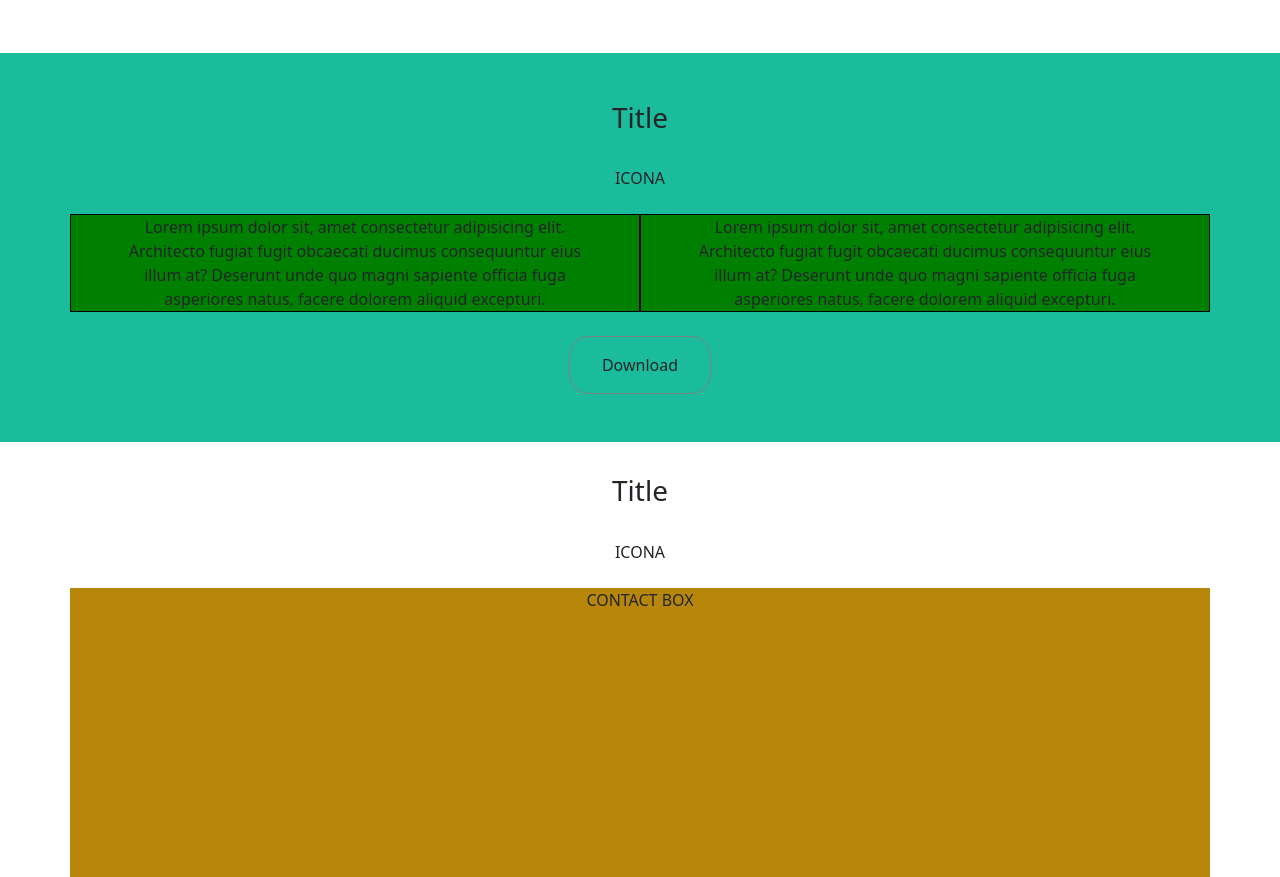
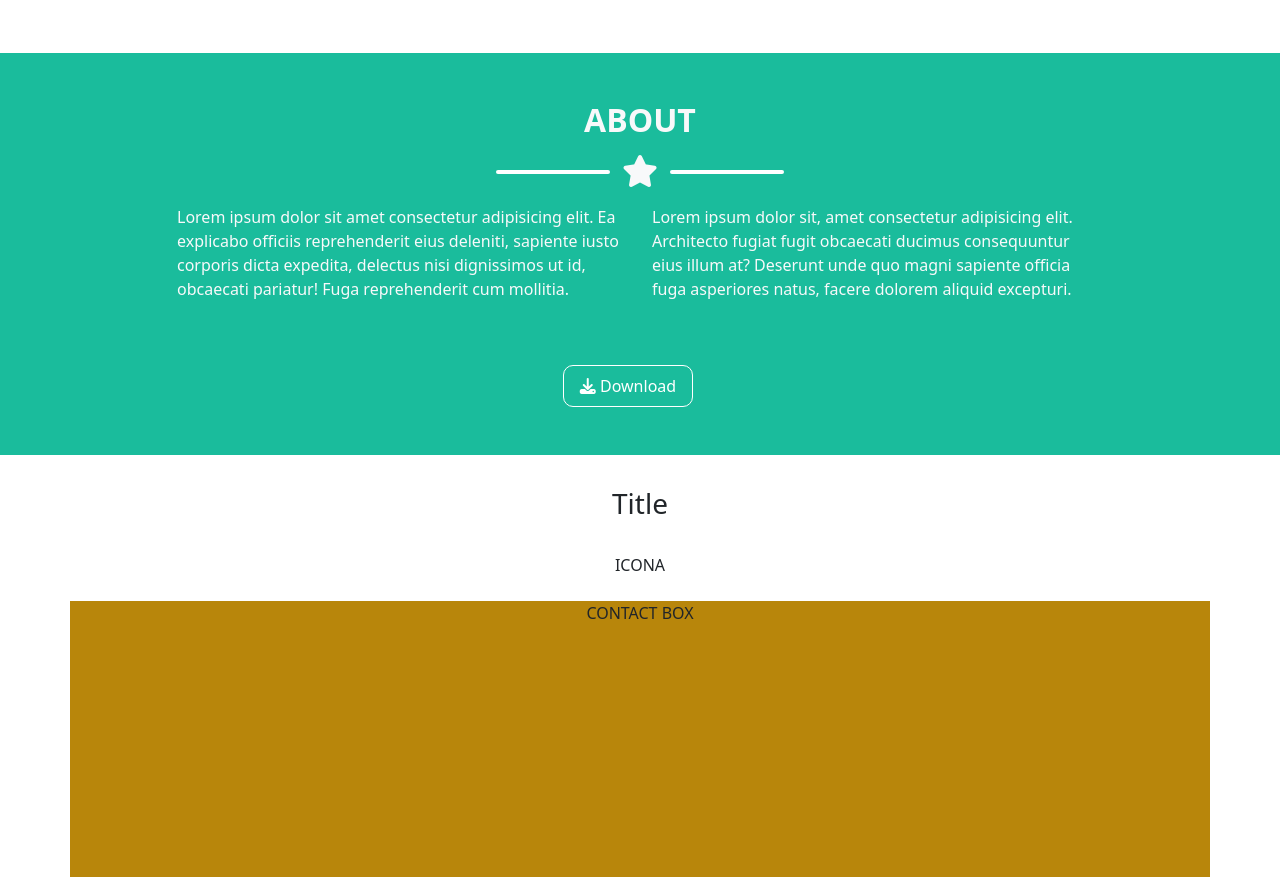
Before and after one commit to GioGio4/html-css-bootstrap-freelancer, a plain HTML site: page index.html in a window 1280 px wide. Shown: the part 1380-2257 px from the top of the page. Drawn offline with nearby package versions, Linux system fonts and the light colour scheme.

Commit message:
Complete section About + style

```diff
--- a/css/style.css
+++ b/css/style.css
@@ -73,17 +73,14 @@ a{
     margin-bottom: 2rem;
 }
 
-.testo-prova{
-    /* Debug */
-    background-color:green;
-    border: 1px solid black;
 
-}
 
 .btn-download{
-    padding: 1rem 2rem;
-    border: 1.5px solid gray;
-    border-radius: 20px;
+    padding: 0.5rem 1rem;
+    color: white;
+    border: 1.5px solid rgb(255, 255, 255);
+    border-radius: 10px;
+    background-color: transparent;
 }
 
 .contact{
--- a/index.html
+++ b/index.html
@@ -73,7 +73,6 @@
 
                         <div class="splitter white col-auto">
                         </div>
-
                     </div>
 
                     <div>
@@ -158,23 +157,41 @@
         <!-- Section About -->
         <section class="about py-5">
 
-            <div class="container">
+            <div class="container text-light justify-content-center">
 
-                <div class="row gy-4 text-center justify-content-center">
-                    <div class="col-12">
-                        <h3>Title</h3>
+                <div>
+                    <h2 class="text-center fw-bold">ABOUT</h2>
+                </div>
+
+                <div class="splitter-icon my-3 row justify-content-center align-items-center ">
+
+                    <div class="splitter white col-auto">
                     </div>
-                    <div class="col-12">
-                        ICONA
+
+                    <div class="col-auto">
+                        <i class="fs-2 fa-solid fa-star"></i>
                     </div>
-                    <div class=" px-5 testo-prova col-12 col-md-6">
+
+                    <div class="splitter white col-auto">
+                    </div>
+                </div>
+
+                <div class="row gy-4">
+                    <div class=" col-8 offset-2 col-md-5 offset-md-1">
+                        <p>Lorem ipsum dolor sit amet consectetur adipisicing elit. Ea explicabo officiis reprehenderit eius deleniti, sapiente iusto corporis dicta expedita, delectus nisi dignissimos ut id, obcaecati pariatur! Fuga reprehenderit cum mollitia.</p>
+                    </div>
+                    <div class="col-8 offset-2 col-md-5 offset-md-0">
                         Lorem ipsum dolor sit, amet consectetur adipisicing elit. Architecto fugiat fugit obcaecati ducimus consequuntur eius illum at? Deserunt unde quo magni sapiente officia fuga asperiores natus, facere dolorem aliquid excepturi.
                     </div>
-                    <div class="px-5 testo-prova col-12 col-md-6">
-                        Lorem ipsum dolor sit, amet consectetur adipisicing elit. Architecto fugiat fugit obcaecati ducimus consequuntur eius illum at? Deserunt unde quo magni sapiente officia fuga asperiores natus, facere dolorem aliquid excepturi.
-                    </div>
-                    <div class="btn-download col-auto">
-                        Download
+
+                    <div class="row justify-content-center mt-5">
+                        <div class="col-auto">
+                            <button class="btn-download">
+                                <i class="fa-solid fa-download"></i> Download
+                            </button>
+
+                        </div>
+
                     </div>
                 </div>
 
```
